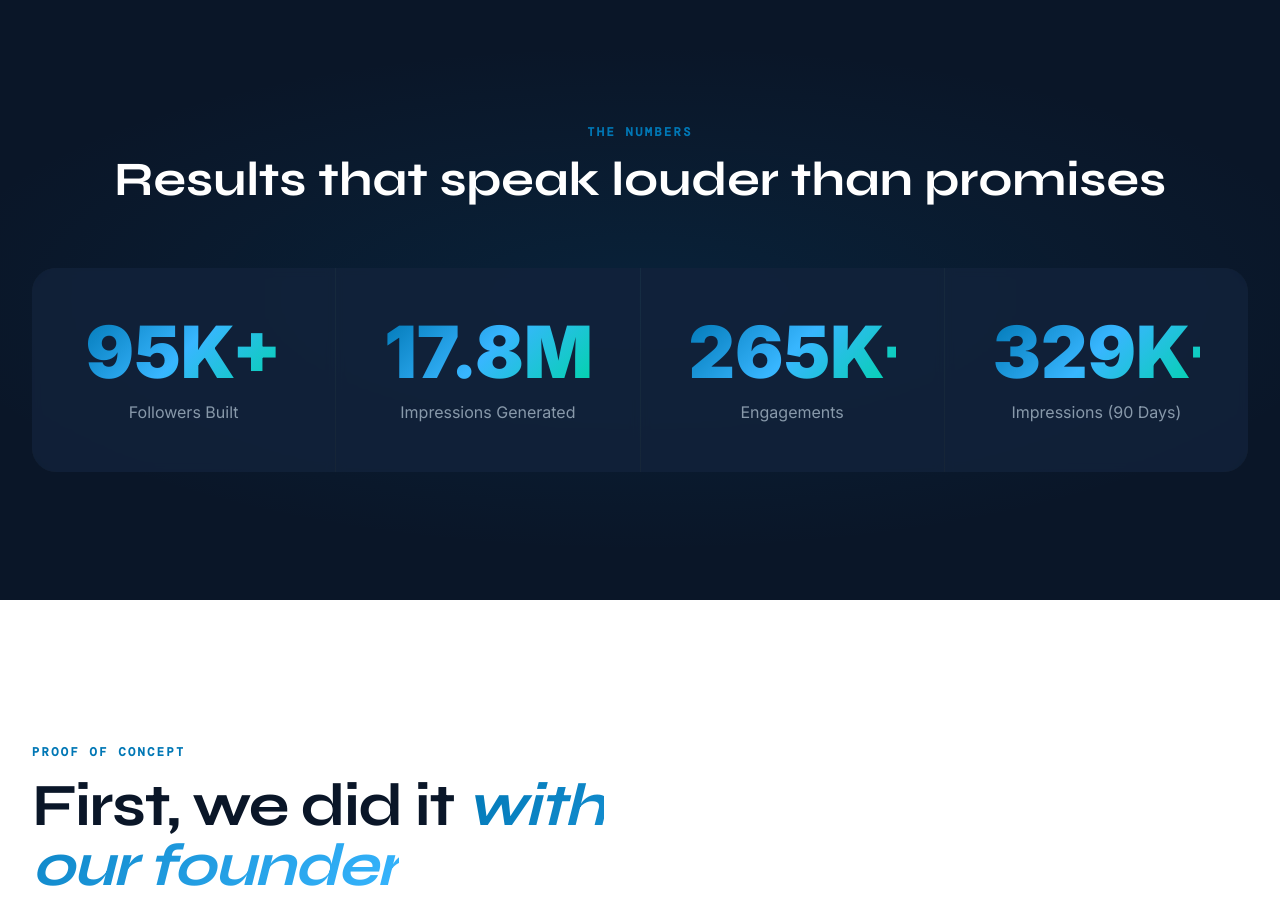
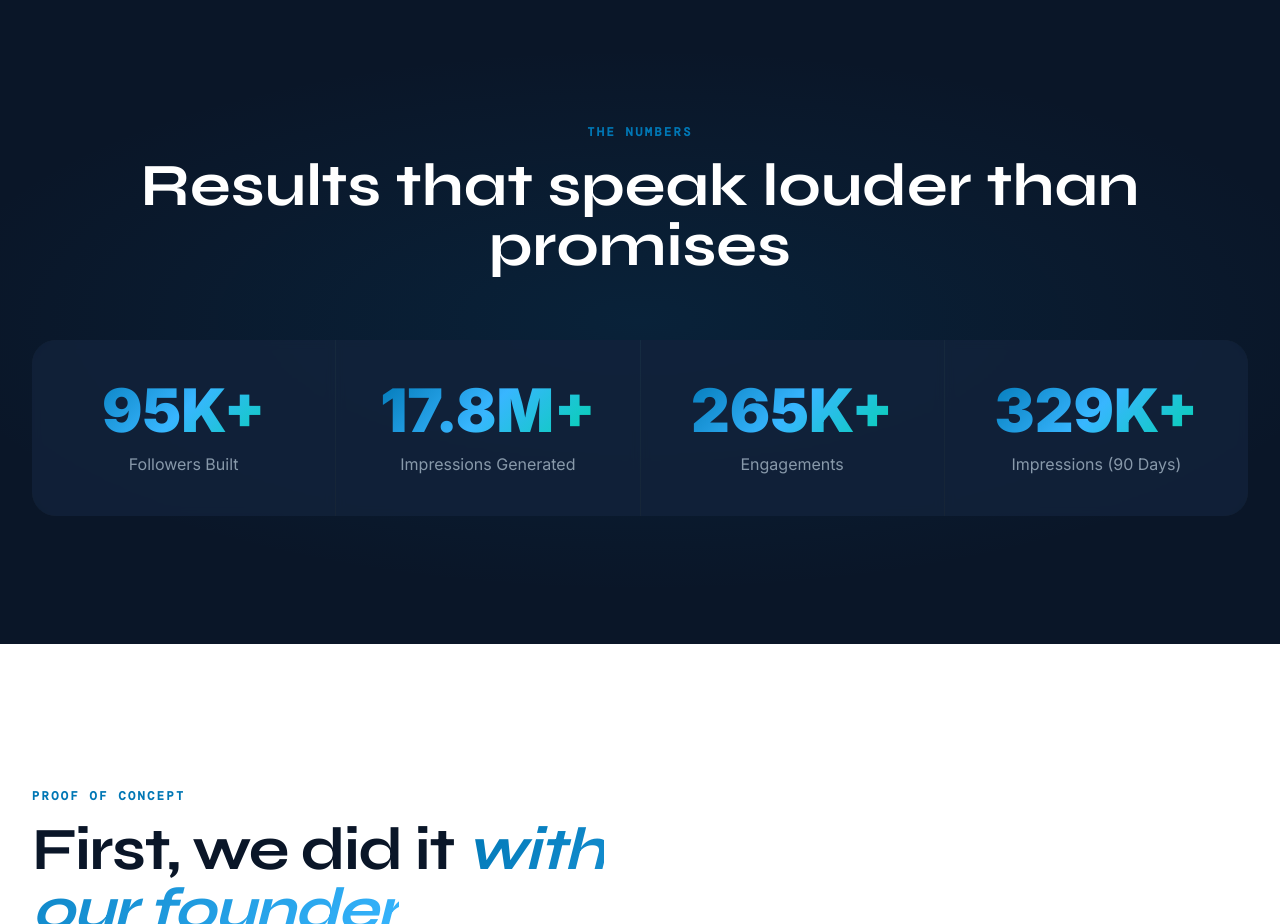
Before and after one commit to masnoori9090/Linkedin-media-, a Next.js app: page / in a window 1280 px wide. Shown: the part 4320-5244 px from the top of the page. Built offline with nearby package versions, Linux system fonts and the light colour scheme.

Commit message:
Improve results band responsiveness

```diff
--- a/components/StatsBand.tsx
+++ b/components/StatsBand.tsx
@@ -26,27 +26,27 @@ export default function StatsBand() {
 
       <div className="relative z-10 max-w-7xl mx-auto px-6 md:px-8">
         <RevealOnScroll>
-          <div className="text-center mb-10 md:mb-16">
+          <div className="mx-auto mb-10 max-w-5xl text-center md:mb-16">
             <span className="font-mono text-xs tracking-[0.2em] uppercase text-linkedin font-bold block mb-4">
               The Numbers
             </span>
-            <h2 className="font-display text-3xl md:text-5xl font-bold text-white leading-tight">
+            <h2 className="font-display text-3xl font-bold leading-tight text-white sm:text-4xl md:text-5xl lg:text-6xl">
               Results that speak louder than promises
             </h2>
           </div>
         </RevealOnScroll>
 
-        <div className="grid grid-cols-2 lg:grid-cols-4 gap-px bg-white/5 rounded-3xl overflow-hidden">
+        <div className="grid grid-cols-1 gap-px overflow-hidden rounded-3xl bg-white/5 sm:grid-cols-2 xl:grid-cols-4">
           {stats.map((stat, i) => (
             <div
               key={stat.label}
-              className="bg-navy-secondary/80 backdrop-blur-sm p-5 md:p-8 lg:p-12 text-center"
+              className="bg-navy-secondary/80 p-6 text-center backdrop-blur-sm sm:p-8 xl:p-10"
             >
               <AnimatedCounter
                 value={stat.value}
                 label={stat.label}
-                numberClassName="text-3xl md:text-5xl lg:text-7xl mb-3"
-                labelClassName="text-sm md:text-base mt-2"
+                numberClassName="mb-3 text-4xl sm:text-5xl xl:text-6xl 2xl:text-7xl"
+                labelClassName="mt-2 text-sm sm:text-base"
                 duration={2200}
               />
             </div>
```
